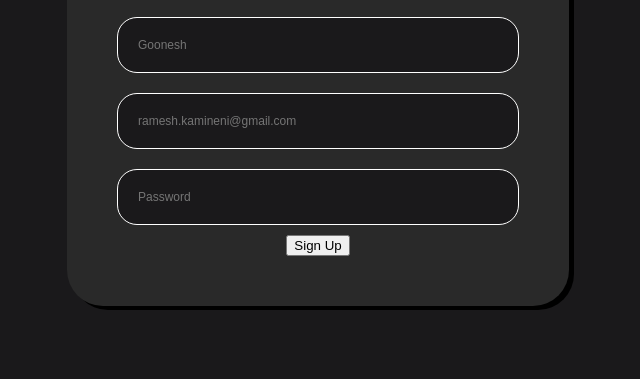
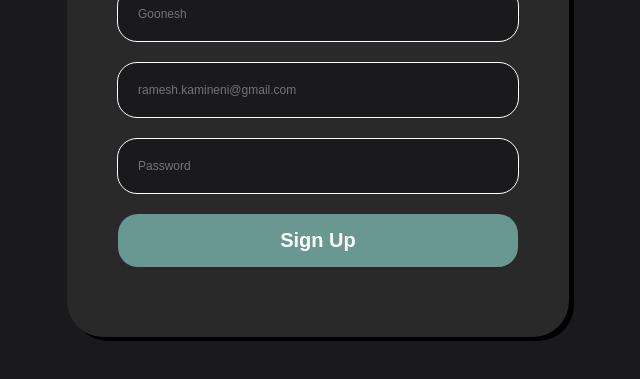
Before and after one commit to Ghostx5/MindSpace, a plain HTML site: page pages/signup.html in a window 1280 px wide. Shown: the part 411-790 px from the top of the page, without its empty margins (322-962 px from the left). Drawn offline with Linux system fonts and the light colour scheme.

Commit message:
Fixed Login/Signup page css issues

```diff
--- a/css/main.css
+++ b/css/main.css
@@ -278,7 +278,7 @@ p{
 .login-button{
     width: 100%;
 }
-#login-btn{
+.login-btn{
     margin: 10px 0 20px 0;
     border: none;
     background-color:#689891;
--- a/pages/signup.html
+++ b/pages/signup.html
@@ -38,7 +38,7 @@
     </div>
 
     <div class="login-direct">
-        <button id="signup-btn">Sign Up</button>
+        <button class="login-btn" id="signup-btn">Sign Up</button>
     </div>
 
     <div id="msg" class="note"></div>
```
Also changed, not shown: pages/login.html (+1 -1 lines).
